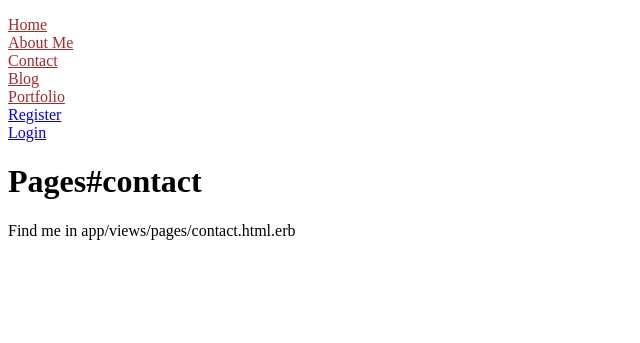
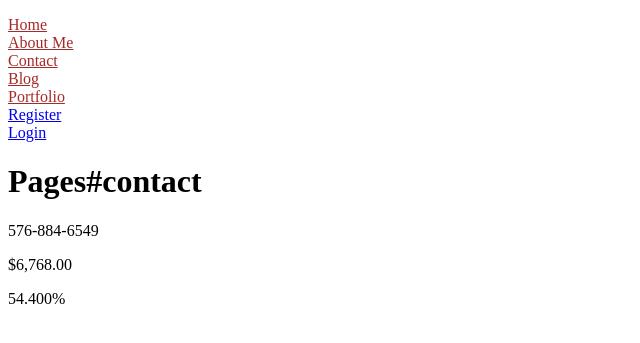
Before and after one commit to sudhanshu7394/DevPortfolio, a Rails app: page /contact in a window 1280 px wide. Shown: the top 343 px of the page, without its empty margins (0-640 px from the left). Run offline with Rails 7, Linux system fonts and the light colour scheme.

Commit message:
Integrated helper methods from ActiveView

```diff
--- a/app/views/blogs/_blog.html.erb
+++ b/app/views/blogs/_blog.html.erb
@@ -1,6 +1,7 @@
 <tr>
         <td><%= blog.title.upcase %></td>
         <td><%= blog.body %></td>
+        <td>Published <%= distance_of_time_in_words(blog.created_at, Time.now)%> ago</td>
         <td><%= link_to blog.status, toggle_status_blog_path(blog) %></td>
         <td><%= link_to 'Show', blog %></td>
         <td><%= link_to 'Edit', edit_blog_path(blog) %></td>
--- a/app/views/blogs/index.html.erb
+++ b/app/views/blogs/index.html.erb
@@ -6,6 +6,7 @@
   <thead>
     <tr>
       <th>Blog Title</th>
+      <th>Date</th>
       <th>Body</th>
       <th colspan="4"></th>
     </tr>
--- a/app/views/pages/contact.html.erb
+++ b/app/views/pages/contact.html.erb
@@ -1,2 +1,7 @@
 <h1>Pages#contact</h1>
-<p>Find me in app/views/pages/contact.html.erb</p>
+
+<p><%= number_to_phone "5768846549" %></p>
+
+<p><%= number_to_currency "6768" %></p>
+
+<p><%= number_to_percentage "54.4" %></p>
```
